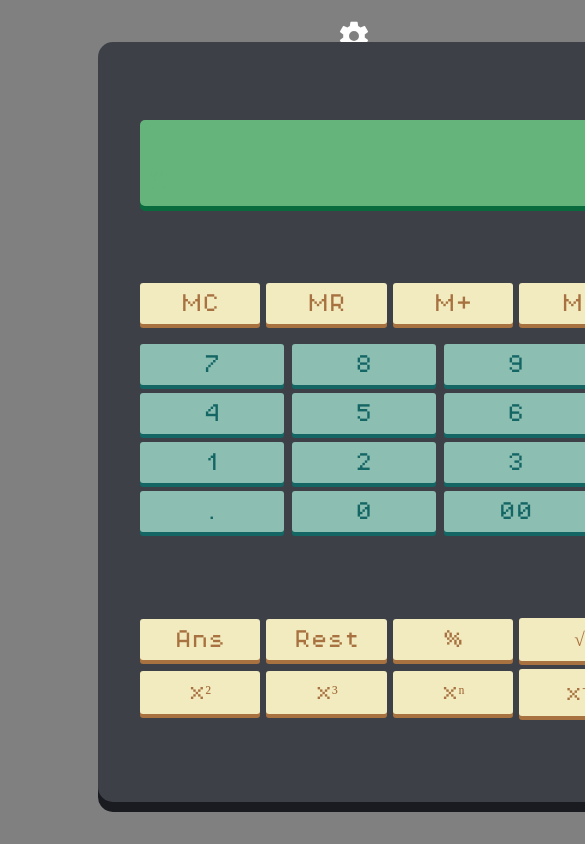
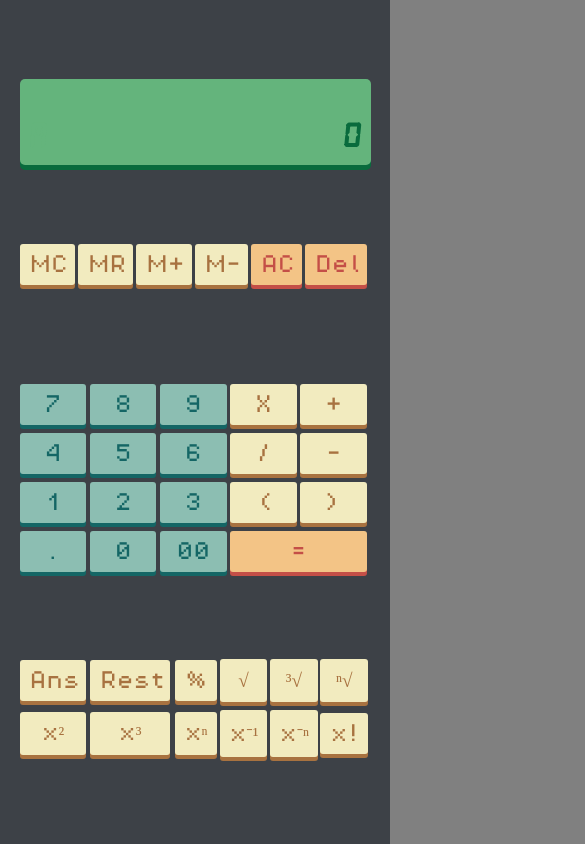
Before and after one commit to AsebiCode/Calculadora-Cientifica, a plain HTML site: page index.html in a window 390 px wide. Shown: the top 844 px of the page, 585 px wide, since content can reach past the window. Drawn offline with nearby package versions, Linux system fonts and the light colour scheme.

Commit message:
Responsivo

```diff
--- a/index.html
+++ b/index.html
@@ -6,6 +6,7 @@
     <title>Calculadora Científica</title>
     <link rel="shortcut icon" href="src/favicon.ico" type="image/x-icon">
     <link rel="stylesheet" href="src/script/style.css">
+    <link rel="stylesheet" href="src/script/responsivo.css">
 </head>
 <body>
     <!-- Ícone de configuração -->
@@ -23,9 +24,8 @@
             </div>
         </div>
 
-        <!-- Div para números e operadores básicos -->
+        <!-- Operadores de Memória e Delete -->
         <article>
-            <!-- Operadores de memória e delete -->
             <table id="botoes-memoria">
                 <tr>
                     <td><button title="Limpar Memória" onclick="ApagarMemoria()">MC</button></td>
@@ -36,7 +36,9 @@
                     <td><button class="apagar" title="Apagar um dígito" onclick="apagarDigito()">Del</button></td>
                 </tr>
             </table>
-            <!-- Operadores básicos -->
+        </article>
+        <!-- Operadores Básicos -->
+        <article>
             <table id="botoes-basico">
                 <tr>
                    <td><button class="basico numero" title="Sete" onclick="inserirValores('7')">7</button></td>
@@ -80,12 +82,12 @@
                     <td><button class="avancado" title="Raiz Enésima" onclick="inserirValores('ⁿ√')">ⁿ√</button></td>
                 </tr>
                 <tr>
-                    <td><button class="avancado" title="" onclick="inserirValores('²')">x²</button></td>
-                    <td><button class="avancado" title="" onclick="inserirValores('³')">x³</button></td>
-                    <td><button class="avancado" title="" onclick="inserirValores('ⁿ')">xⁿ</button></td>
-                    <td><button class="avancado" title="" onclick="inserirValores('⁻¹')">x⁻¹</button></td>
-                    <td><button class="avancado" title="" onclick="inserirValores('⁻ⁿ')">x⁻ⁿ</button></td>
-                    <td><button class="avancado" title="" onclick="inserirValores('!')">x!</button></td>
+                    <td><button class="avancado" title="Potência ao Quadrado" onclick="inserirValores('²')">x²</button></td>
+                    <td><button class="avancado" title="Potência ao Cubo" onclick="inserirValores('³')">x³</button></td>
+                    <td><button class="avancado" title="Potência Genérica" onclick="inserirValores('ⁿ')">xⁿ</button></td>
+                    <td><button class="avancado" title="Inverso Multiplicativo" onclick="inserirValores('⁻¹')">x⁻¹</button></td>
+                    <td><button class="avancado" title="Potência Genérica Negativa" onclick="inserirValores('⁻ⁿ')">x⁻ⁿ</button></td>
+                    <td><button class="avancado" title="Fatorial" onclick="inserirValores('!')">x!</button></td>
                 </tr>
             </table>
         </article>
--- /dev/null
+++ b/src/script/responsivo.sass
@@ -0,0 +1,7 @@
+@media (max-width: 920px)
+    #calculadora
+        margin-top: 0
+        width: 100%
+        height: 100%
+        border-radius: 0
+        left: 0
--- a/src/script/style.sass
+++ b/src/script/style.sass
@@ -44,12 +44,15 @@ body
     left: 25%
     height: 90vh
     border-radius: 15px
-    width: 100vh
+    width: 50%
     background-color: $corCalculadora
     box-shadow: 0 10px 0 $corCalculadoraEscuro
 
+    article
+        width: 100%
+
     table
-        width: 90vh
+        width: 90%
         border-collapse: collapse
         margin: 0 auto
 
```
Also changed, not shown: src/script/responsivo.css (added), src/script/style.css, 2 other files.
